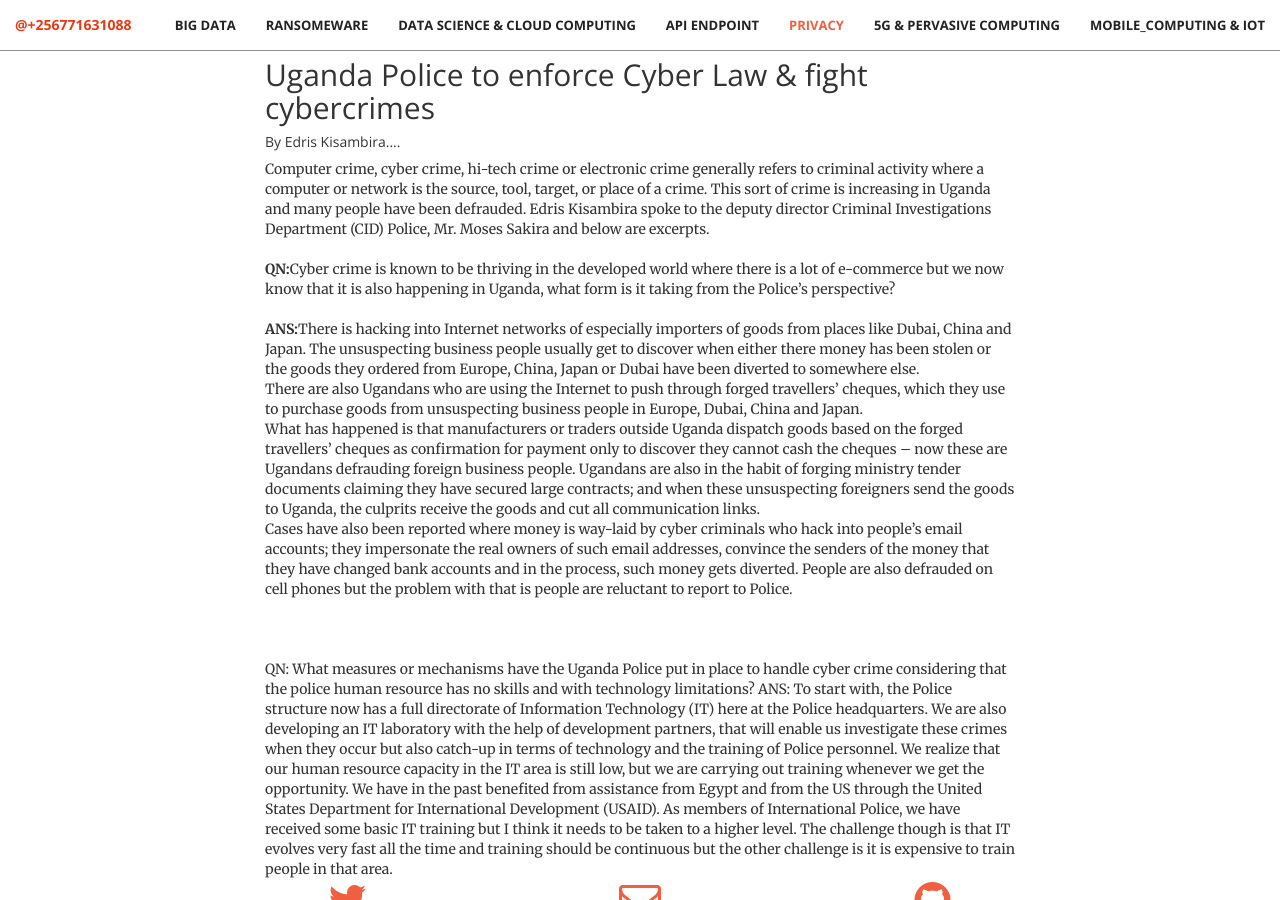
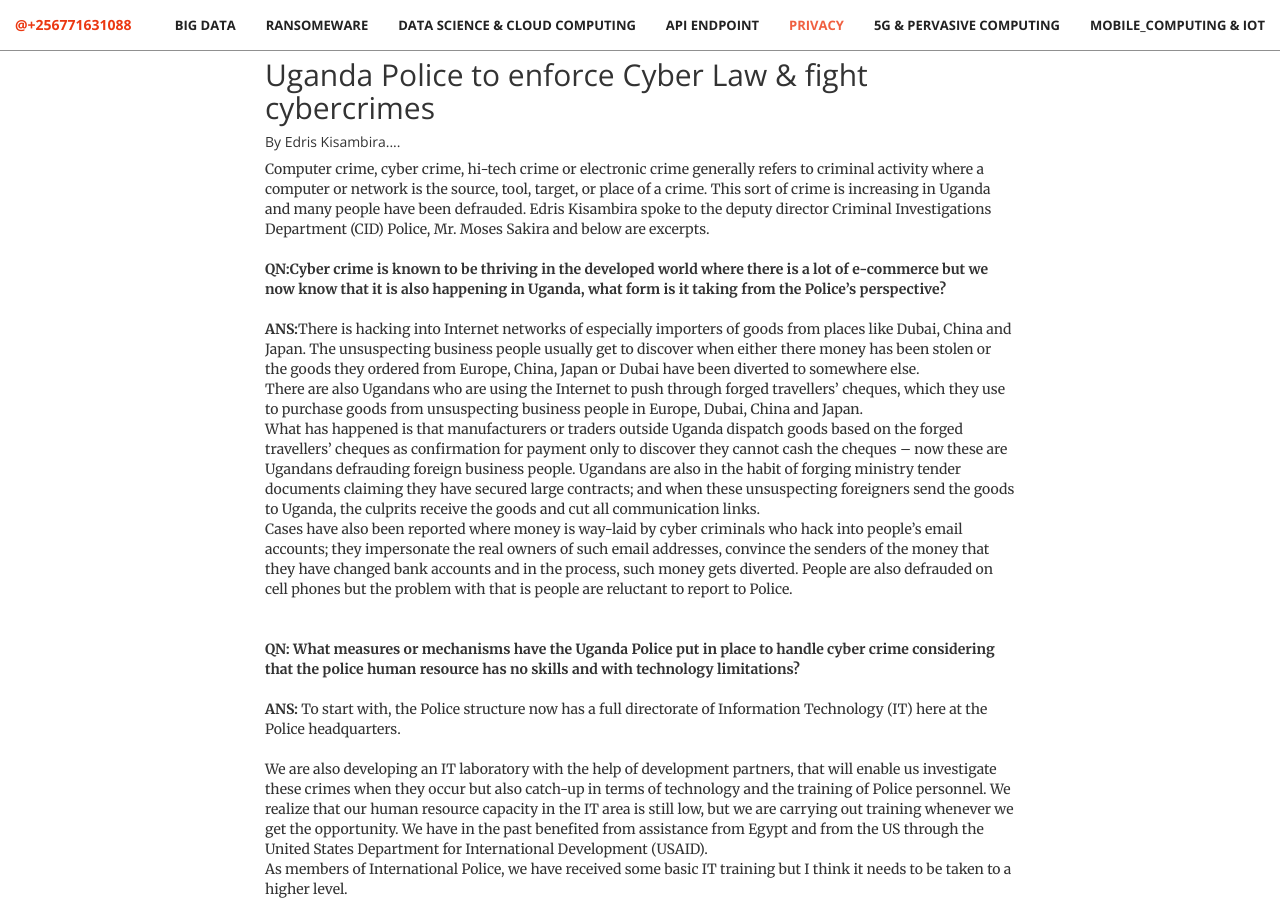
Before and after one commit to deromatic/deromatic.github.io, a Jekyll site: the page built from index.html, in a window 1280 px wide and 900 px high, scrolled down 7228 px. Built offline with Jekyll 4.4.1, drawn with Linux system fonts in a browser that asks for light colours; part of the change alters nothing that is shown; some of the changed text lies outside the part shown.

Commit message:
Update privacy.html

```diff
--- a/_includes/privacy.html
+++ b/_includes/privacy.html
@@ -51,16 +51,16 @@ According to the Association for Computing Machinery (ACM) code, a computing pro
              <h2>  Uganda Police to enforce Cyber Law & fight cybercrimes</h2>
 <h5>By Edris Kisambira....</h5>
 Computer crime, cyber crime, hi-tech crime or electronic crime generally refers to criminal activity where a computer or network is the source, tool, target, or place of a crime. This sort of crime is increasing in Uganda and many people have been defrauded. Edris Kisambira spoke to the deputy director Criminal Investigations Department (CID) Police, Mr. Moses Sakira and below are excerpts.
-<br><br><b>QN:</b>Cyber crime is known to be thriving in the developed world where there is a lot of e-commerce but we now know that it is also happening in Uganda, what form is it taking from the Police’s perspective?
-<br><br><b>ANS:</b>There is hacking into Internet networks of especially importers of goods from places like Dubai, China and Japan. The unsuspecting business people usually get to discover when either there money has been stolen or the goods they ordered from Europe, China, Japan or Dubai have been diverted to somewhere else.<br> There are also Ugandans who are using the Internet to push through forged travellers’ cheques, which they use to purchase goods from unsuspecting business people in Europe, Dubai, China and Japan.<br> What has happened is that manufacturers or traders outside Uganda dispatch goods based on the forged travellers’ cheques as confirmation
+<br><br><b>QN:Cyber crime is known to be thriving in the developed world where there is a lot of e-commerce but we now know that it is also happening in Uganda, what form is it taking from the Police’s perspective?
+</b><br><br><b>ANS:</b>There is hacking into Internet networks of especially importers of goods from places like Dubai, China and Japan. The unsuspecting business people usually get to discover when either there money has been stolen or the goods they ordered from Europe, China, Japan or Dubai have been diverted to somewhere else.<br> There are also Ugandans who are using the Internet to push through forged travellers’ cheques, which they use to purchase goods from unsuspecting business people in Europe, Dubai, China and Japan.<br> What has happened is that manufacturers or traders outside Uganda dispatch goods based on the forged travellers’ cheques as confirmation
 for payment only to discover they cannot cash the cheques – now these are Ugandans defrauding foreign business people.
 Ugandans are also in the habit of forging ministry tender documents claiming they have secured large contracts; and when these unsuspecting foreigners send the goods to Uganda, the culprits receive the goods and cut all communication links.<br> Cases have also been reported where money is way-laid by cyber criminals who hack into people’s email accounts; they impersonate the real owners of such email addresses, convince the senders of the money that they have changed bank accounts and in the process, such money gets diverted. People are also defrauded on cell phones but the problem with that is people are reluctant to report to Police.
 
-                <br><br>                <br><br>
-                QN: What measures or mechanisms have the Uganda Police put in place to handle cyber crime considering that the police human resource has no skills and with technology limitations?
-ANS: To start with, the Police structure now has a full directorate of Information Technology (IT) here at the Police headquarters. We are also developing an IT laboratory with the help of development partners, that will enable us investigate these crimes when they occur but also catch-up in terms of technology and the training of Police personnel. We realize that our human resource capacity in the IT area is still low, but we are carrying out training whenever we get the opportunity.
-We have in the past benefited from assistance from Egypt and from the US through the United States Department for International Development (USAID). As members of International Police,
-we have received some basic IT training but I think it needs to be taken to a higher level. The   challenge though is that IT evolves very fast all the time and training should be continuous but the other challenge is it is expensive to train people in that area.
+                <br><br>    <br>
+               <b> QN: What measures or mechanisms have the Uganda Police put in place to handle cyber crime considering that the police human resource has no skills and with technology limitations?
+</b><br><br><b>ANS: </b>To start with, the Police structure now has a full directorate of Information Technology (IT) here at the Police headquarters.<br><br> We are also developing an IT laboratory with the help of development partners, that will enable us investigate these crimes when they occur but also catch-up in terms of technology and the training of Police personnel. We realize that our human resource capacity in the IT area is still low, but we are carrying out training whenever we get the opportunity.
+We have in the past benefited from assistance from Egypt and from the US through the United States Department for International Development (USAID). <br>As members of International Police,
+we have received some basic IT training but I think it needs to be taken to a higher level.<br><br> The  challenge though is that IT evolves very fast all the time and training should be continuous but the other challenge is it is expensive to train people in that area.
 
 
             </div>
```
